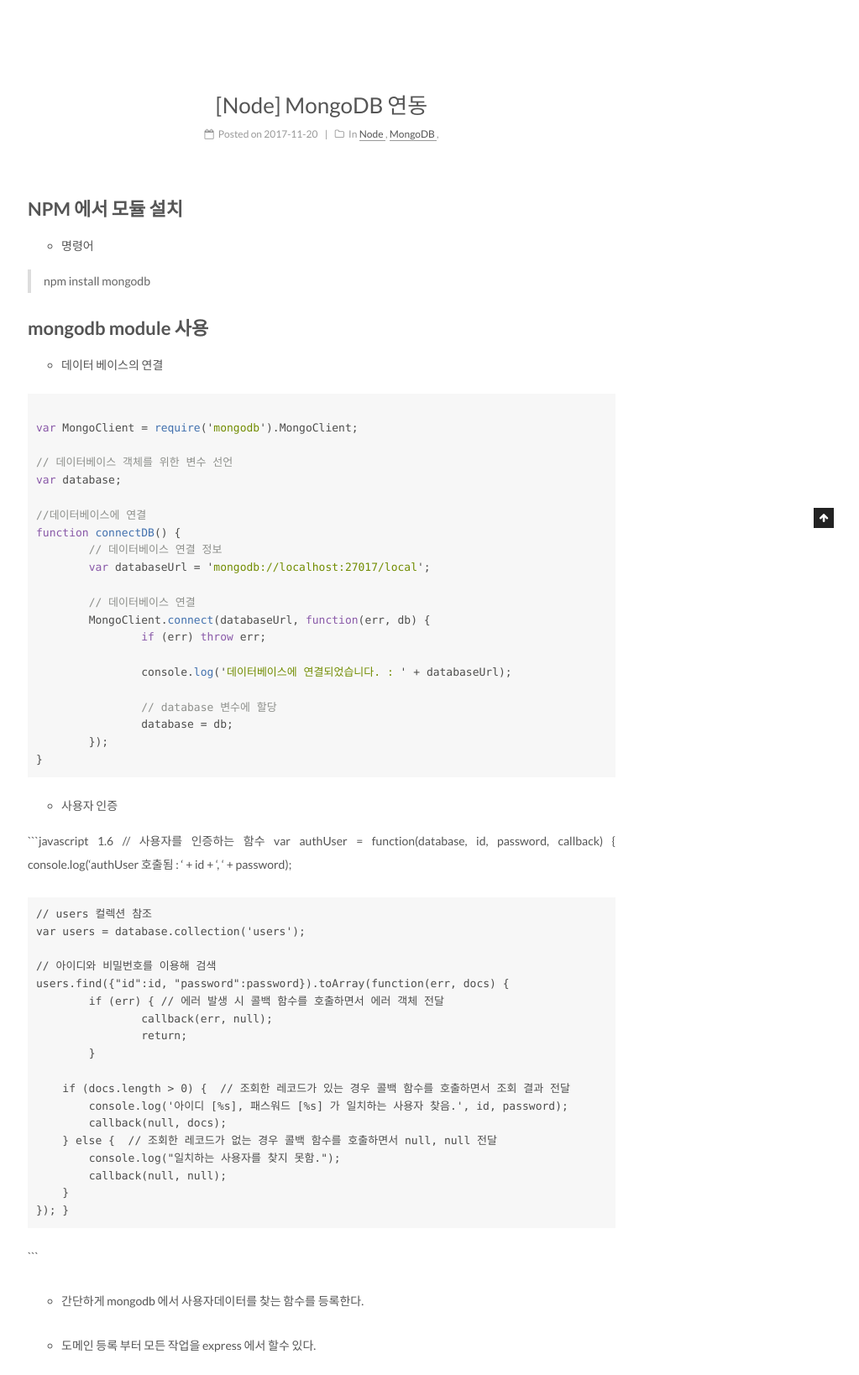
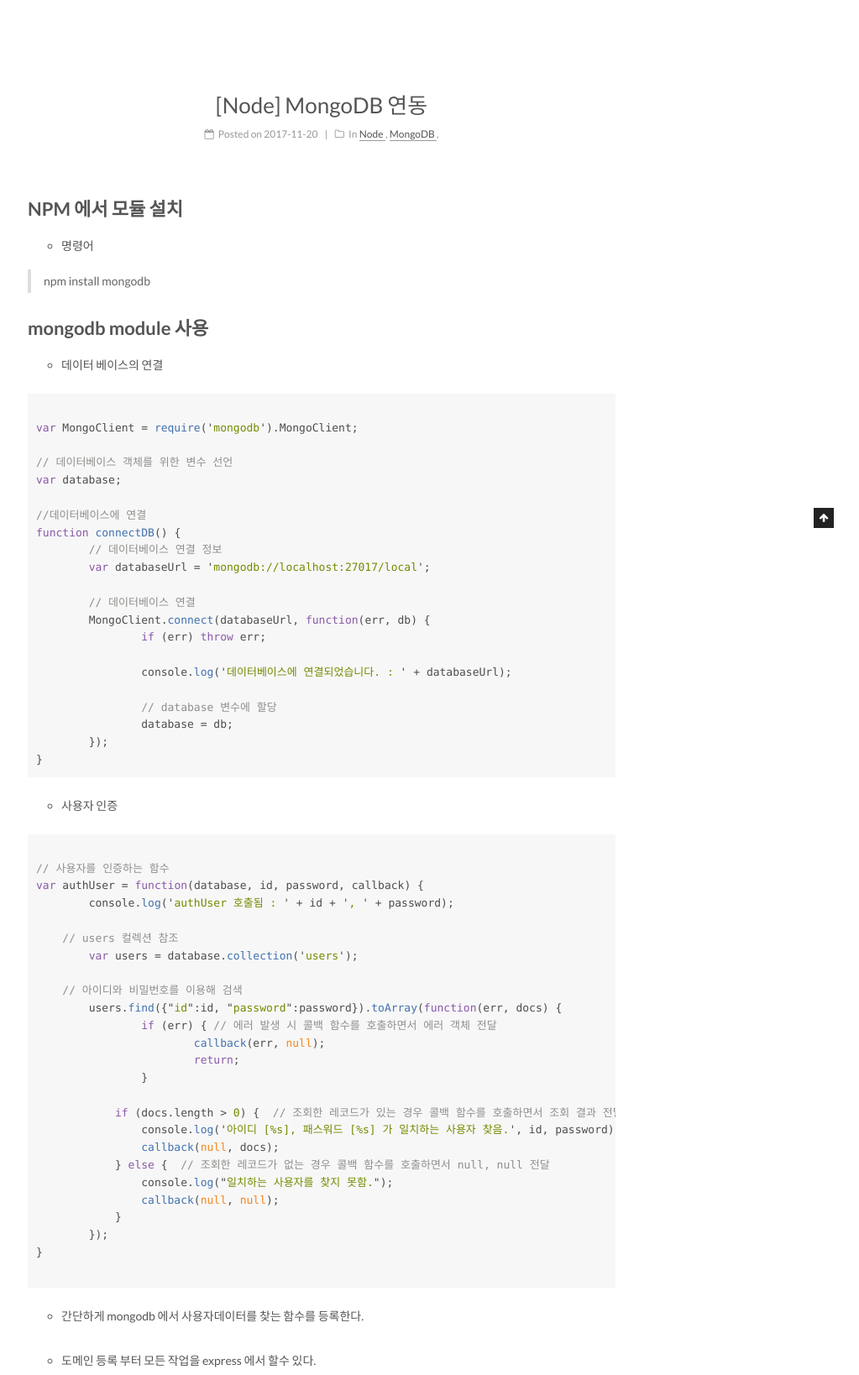
Before and after one commit to kwakkwakkwak/kwakkwakkwak.github.io, a Jekyll site: the page built from _posts/2017-11-20-[Node]MongoDB연동.md, in a window 1280 px wide, cut to the strip 371-2009 px from the top of the page. Shown: the whole strip at 84% size, without its empty margins (257-1280 px from the left). Built offline with Jekyll 4.4.1, drawn with Linux system fonts in a browser that asks for light colours; comment, search, counter and statistics services are not loaded.

Commit message:
node express mongodb

````diff
--- a/_posts/2017-11-20-[Node]_MongoDB_연동.md
+++ b/_posts/2017-11-20-[Node]MongoDB연동.md
@@ -43,7 +43,9 @@ function connectDB() {
 
 * 사용자 인증
 
-```javascript 1.6
+
+```javascript
+
 // 사용자를 인증하는 함수
 var authUser = function(database, id, password, callback) {
 	console.log('authUser 호출됨 : ' + id + ', ' + password);
````
